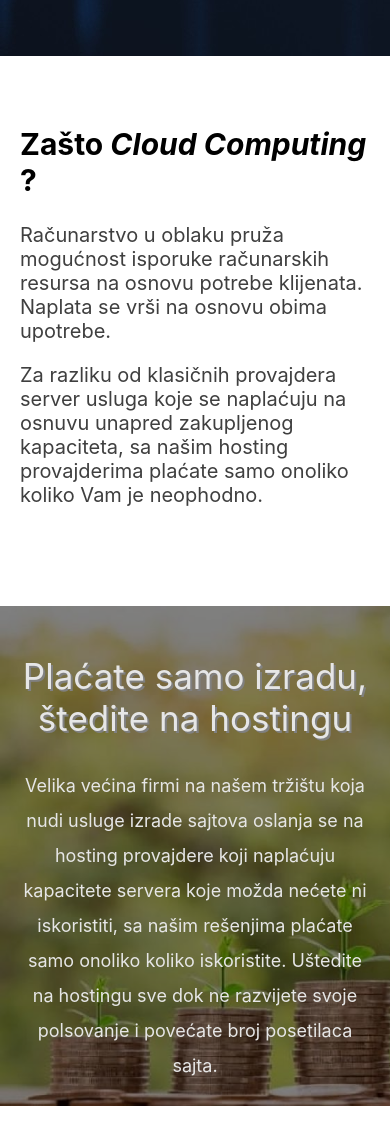
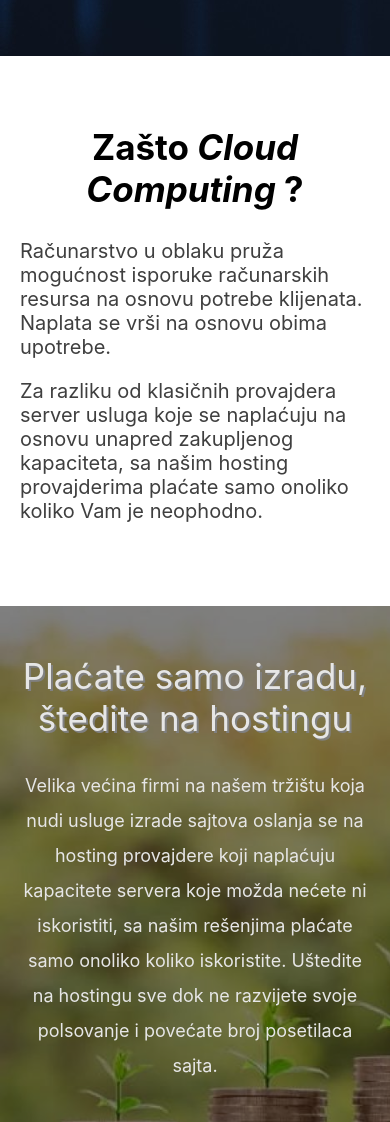
Before and after one commit to gorankn89/singlePageSite, a plain HTML site: page index.html in a window 390 px wide. Shown: the part 800-1922 px from the top of the page. Drawn offline with Linux system fonts and the light colour scheme.

Commit message:
Add files via upload

```diff
--- a/index.html
+++ b/index.html
@@ -34,9 +34,9 @@
         <section id="druga-sekcija">
             <div class="sadrzaj">
                 <div class="opis">
-                    <h1>Zašto <i>Cloud Computing</i> ?</h1>
+                    <h1 id="naslov">Zašto <i>Cloud Computing</i> ?</h1>
                     <p>Računarstvo u oblaku pruža mogućnost isporuke računarskih resursa na osnovu potrebe klijenata. Naplata se vrši na osnovu obima upotrebe.</p>
-                    <p>Za razliku od klasičnih provajdera server usluga koje se naplaćuju na osnuvu unapred zakupljenog kapaciteta, sa našim hosting provajderima plaćate samo onoliko koliko Vam je neophodno.</p>
+                    <p>Za razliku od klasičnih provajdera server usluga koje se naplaćuju na osnovu unapred zakupljenog kapaciteta, sa našim hosting provajderima plaćate samo onoliko koliko Vam je neophodno.</p>
                 </div>
                 <div class="slike">
                     <img src="Slike/05.png" class="slika1">
@@ -103,13 +103,13 @@
             <form>
                 <label for="ime">Unesite ime:</label>
                 <input type="text" id="ime">
-                <label for="prezime" id="prezime">Unesite Prezime</label>
+                <label for="prezime" id="prezime">Unesite prezime</label>
                 <input type="text" id="prezime">
                 <label for="email">Unesite email:</label>
                 <input type="email" id="email">
                 <label for="poruka">Unesite poruku:</label>
                 <textarea id="poruka"></textarea>
-                <label for="poruka1">Ako imate dodatne zelje unesite ovde</label>
+                <label for="poruka1">Ako imate dodatne zelje unesite ovde:</label>
                 <textarea id="poruka1"> </textarea>
 
                 <button type="submit">Pošalji</button>
--- a/style.css
+++ b/style.css
@@ -539,4 +539,11 @@ section {
         padding: 0px 15px;
         transition: all 0.4s;
     }
+    #treca-sekcija {
+        height: 600px;
+    }
+    #druga-sekcija h1 {
+        font-size: 35px;
+        text-align: center;
+    }
 }
```
